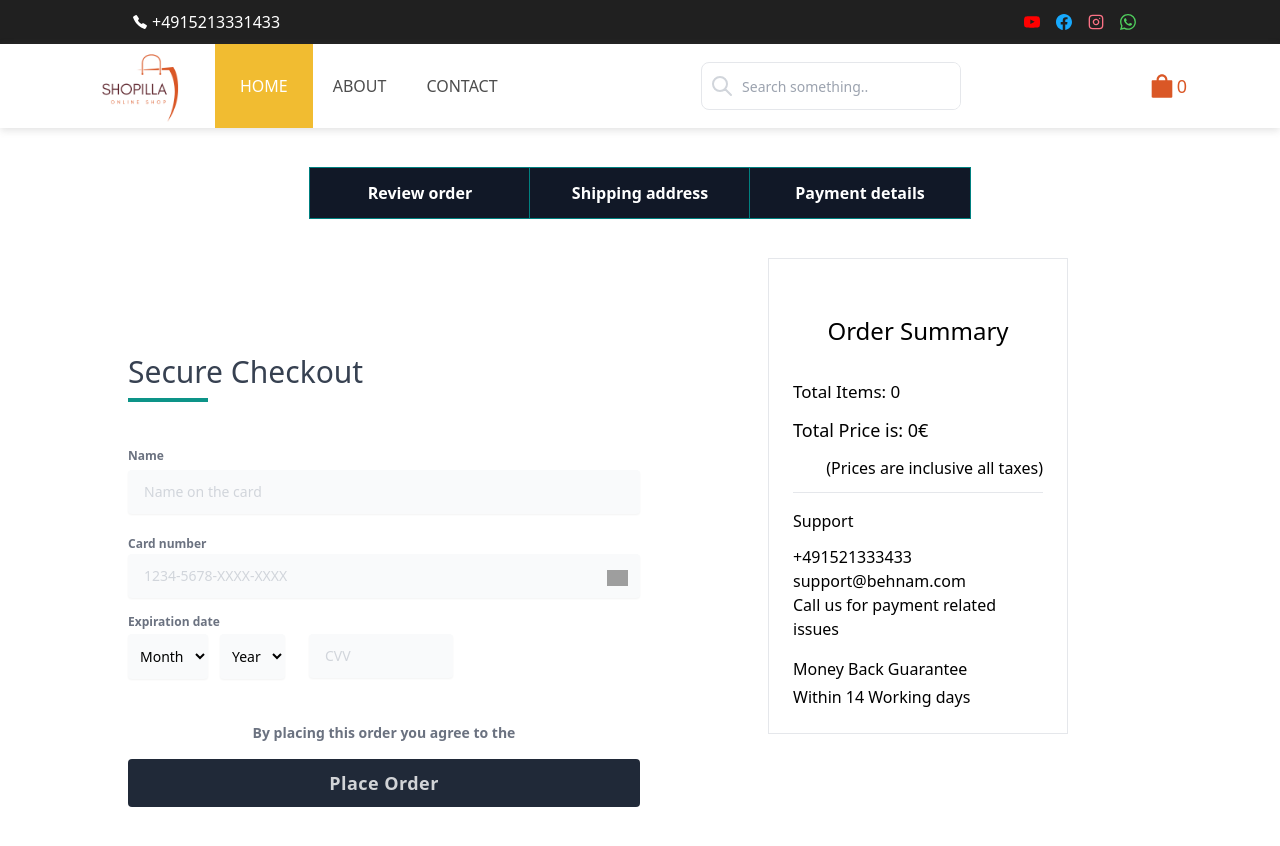
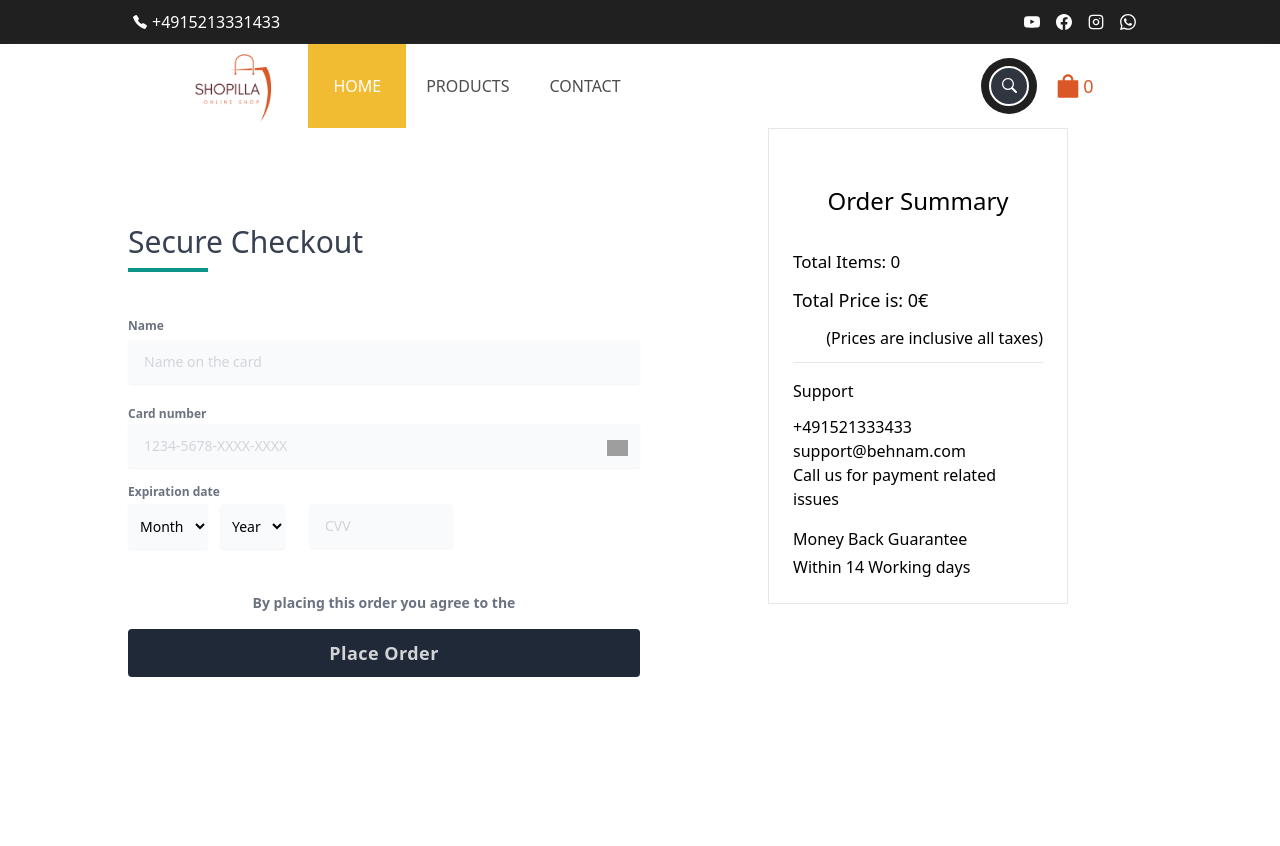
Before and after one commit to S-Rabi/E-Shop, a React (Create React App) app: page /pay in a window 1280 px wide. Shown: the top 846 px of the page. Built offline with nearby package versions, Linux system fonts and the light colour scheme; grey boxes are pictures that could not be loaded.

Commit message:
Project finished

```diff
--- a/package.json
+++ b/package.json
@@ -13,8 +13,11 @@
     "@testing-library/react": "^13.4.0",
     "@testing-library/user-event": "^13.5.0",
     "bootstrap": "^5.2.3",
+    "google-map-react": "^2.2.0",
+    "hamburger-react": "^2.5.0",
     "mdb-react-ui-kit": "^5.1.0",
     "mui-datatables": "^4.3.0",
+    "mui5-search": "^1.0.12",
     "react": "^18.2.0",
     "react-bootstrap": "^2.7.2",
     "react-custom-scrollbars-2": "^4.5.0",
--- a/src/App.js
+++ b/src/App.js
@@ -6,6 +6,7 @@ import CartProvider from "./CartContext";
 import Cart from "./components/Cart";
 import AddressForm from "./components/AddressForm";
 import Payment from "./components/Payment";
+import Contact from "./components/Contact";
 
 function App() {
   return (
@@ -18,6 +19,7 @@ function App() {
             <Route path="/cart" element={<Cart />} />
             <Route path="/checkout" element={<AddressForm />} />
             <Route path="/pay" element={<Payment />} />
+            <Route path="/contact" element={<Contact />} />
           </Routes>
         </BrowserRouter>
       </CartProvider>
--- a/src/CartContext.js
+++ b/src/CartContext.js
@@ -4,13 +4,8 @@ export const CartContext = createContext();
 
 export function CartProvider({ children }) {
   const [cartItem, setCartItem] = useState([]);
-  const [ totalItems, setTotalItems ] = useState(0);
-  const [ totalPrice, setTotalPrice ] = useState(0);
-  const [ discounted, setDiscounted ] = useState(0);
+  const [discounted, setDiscounted] = useState(0);
   const [filter, setFilter] = useState("");
-  // const [ couponInput, setCouponInput ] = useState("");
-  // const [ couponApplied, setCouponApplied ] = useState(false);
-
 
   const addToCart = (el) => {
     const itemsInCart = cartItem.find((i) => i.id === el.id);
--- a/src/components/AddressForm.js
+++ b/src/components/AddressForm.js
@@ -4,11 +4,6 @@ import { Link } from "react-router-dom";
 const AddressForm = () => {
   return (
     <div>
-      <div className="shopping-cart-btn ">
-        <button className="button">Review order</button>
-        <button className="button">Shipping address</button>
-        <button className="button">Payment details</button>
-      </div>
       <form className="reservationForm p-6 m-10 max-w-5xl h-fit mx-auto">
         <p className=" my-4 mx-auto text-[16px]">
           Almost there! Please fill the form to complete the process.
--- a/src/components/Card.js
+++ b/src/components/Card.js
@@ -10,7 +10,7 @@ function Card({ el }) {
     <div>
       <div class="relative m-8 flex w-[230px] flex-col overflow-hidden rounded-lg border border-gray-100 bg-white shadow-md ">
         <div class="relative mx-2 mt-2 flex h-40 overflow-hidden rounded-lg ">
-          <img class="object-cover mx-auto" src={el.image} />
+          <img class="object-cover mx-auto" src={el.image} alt="itemImage" />
         </div>
         <div class="mt-2 px-4 pb-4">
           <h2 class="text-l truncate font-medium text-slate-900">{el.title}</h2>
--- a/src/components/Cart.js
+++ b/src/components/Cart.js
@@ -86,12 +86,6 @@ function Cart() {
             </h2>
           </Link>
         </div>
-        <div className="shopping-cart-btn ">
-          <button className="button">Review order</button>
-          <button className="button">Shipping address</button>
-          <button className="button">Payment details</button>
-        </div>
-
         <div className="cart-container ">
           <div className=" order-item flex flex-col items-center  p-2">
             <div className="flex text-left w-[85%] mr-[10%] p-4 border-b-[1px]">
@@ -174,10 +168,7 @@ function Cart() {
               </p>
             </div>
             <Link to="/checkout">
-              <button
-                className="bg-[#202938] py-2.5 px-4 my-8 w-full text-white hover:bg-[#f1bc31] "
-                // onClick={() => passData(totalPrice)}
-              >
+              <button className="bg-[#202938] py-2.5 px-4 my-8 w-full text-white hover:bg-[#f1bc31] ">
                 PROCEED TO CHECKOUT
               </button>
             </Link>
--- /dev/null
+++ b/src/components/Contact.js
@@ -0,0 +1,71 @@
+import { MdEmail } from "react-icons/md";
+const Contact = () => {
+  return (
+    <div>
+      <div className="max-w-[1024px] mx-auto">
+        <h2 className="pt-8 font-semi-bold text-center text-[24px]">
+          Contact Us
+        </h2>
+        <p className="mb-4 p-4 ">
+          Whether you’re curious about our products or our discounted product
+          we’re ready to answer any and all questions.
+        </p>
+        <div className=" w-full flex">
+          <form className="p-6 m-1 w-full shadow-xl">
+            <h2 className="mt-2 mb-4 mx-auto fw-bold text-[25px] flex items-center">
+              <span>
+                <MdEmail className="mr-2" />
+              </span>
+              Write to us:
+            </h2>
+            <div className="relative z-0 w-full mb-6 group">
+              <input
+                type="text"
+                id="name"
+                className=" py-2.5 text-sm w-full  bg-transparent border-b-2  focus:outline-none"
+                placeholder="Your Name "
+              />
+            </div>
+            <div className="relative z-0 w-full mb-6 group">
+              <input
+                type="email"
+                id="email"
+                className=" py-2.5 text-sm w-full  bg-transparent border-b-2  focus:outline-none"
+                placeholder=" Your Email "
+              />
+            </div>
+            <div className="relative z-0 w-full mb-6 group">
+              <input
+                type="text"
+                id="address"
+                className=" py-2.5 text-sm w-full  bg-transparent border-b-2  focus:outline-none"
+                placeholder=" Your Message"
+              />
+            </div>
+            <button className="text-white bg-[#4cbead]  py-2 px-6  active:bg-[#f1bc31]">
+              SUBMIT
+            </button>
+          </form>
+
+          <div className=" m-2 w-full shadow-xl">
+            <iframe
+              style={{ width: "100%", height: "350px" }}
+              title="map"
+              src="https://maps.google.com/maps?width=520&amp;height=424&amp;hl=en&amp;q=ballindamm%20Hamburg+()&amp;t=&amp;z=14&amp;ie=UTF8&amp;iwloc=B&amp;output=embed"
+            ></iframe>
+          </div>
+        </div>
+
+        <div className=" p-4">
+          <h2 className=" mt-4 mb-3 font-bold">Support</h2>
+          <h4>+491521333433</h4>
+          <h4>support@behnam.com</h4>
+          <p>Call us for payment related issues</p>
+          <h3 className=" mt-4 mb-1 font-medium">Money Back Guarantee</h3>
+          <p>Within 14 Working days</p>
+        </div>
+      </div>
+    </div>
+  );
+};
+export default Contact;
--- a/src/components/Home.js
+++ b/src/components/Home.js
@@ -27,9 +27,11 @@ export const Products = () => {
         <div className="flex flex-wrap justify-center">
           {data
             .filter((item) => {
-              return (filter === ""
+              return filter.trim() === ""
                 ? item
-                : (item.title.toLowerCase().includes(filter.toLowerCase()) ? item : null));
+                : item.title.toLowerCase().includes(filter.toLowerCase())
+                ? item
+                : null;
             })
             .map((post) => (
               <div key={post.id}>
--- a/src/components/Nav.js
+++ b/src/components/Nav.js
@@ -1,4 +1,3 @@
-import React, { useState } from "react";
 import { Link } from "react-router-dom";
 import { AiFillShopping } from "react-icons/ai";
 import { ImYoutube } from "react-icons/im";
@@ -6,14 +5,14 @@ import { BsFacebook } from "react-icons/bs";
 import { BsWhatsapp } from "react-icons/bs";
 import { FiInstagram } from "react-icons/fi";
 import { IoCallSharp } from "react-icons/io5";
+import { GoSearch } from "react-icons/go";
 import { CartContext } from "../CartContext";
 import { useContext } from "react";
 import Logo from "../assets/1.png";
+//---------------------------------------
 
 const Nav = () => {
   const { cartItem, filter, setFilter } = useContext(CartContext);
-
-
 
   return (
     <>
@@ -24,68 +23,54 @@ const Nav = () => {
             +4915213331433
           </p>
           <div className="social-app flex p-2 ">
-            <ImYoutube className="social-app mx-2 text-[#FF0000]  hover:scale-125 cursor-pointer" />
-            <BsFacebook className="social-app mx-2 text-[#17A9FD]  hover:scale-125 cursor-pointer" />
-            <FiInstagram className="social-app mx-2 text-rose-400  hover:scale-125 cursor-pointer" />
-            <BsWhatsapp className="social-app mx-2 text-[#4FCE5D]  hover:scale-125 cursor-pointer  ease-in-out" />
+            <ImYoutube className="social-app mx-2 hover:text-[#FF0000]  hover:scale-125 cursor-pointer" />
+            <BsFacebook className="social-app mx-2 hover:text-[#17A9FD]  hover:scale-125 cursor-pointer" />
+            <FiInstagram className="social-app mx-2 hover:text-rose-400  hover:scale-125 cursor-pointer" />
+            <BsWhatsapp className="social-app mx-2 hover:text-[#4FCE5D]  hover:scale-125 cursor-pointer  ease-in-out" />
           </div>
         </div>
       </div>
       <div className="navbar ">
         <div className="flex items-center align-middle">
-          <img src={Logo} alt="" className="logo w-[90px] mr-8" />
-
+          <Link to="/">
+            <img src={Logo} alt="" className="logo w-[90px] mr-8" />
+          </Link>
           <div className="nav-text flex w-[300px] text-[#4d4d4d] ">
             <Link to="/">
               <h1 className="nav-link nav-home-link">HOME</h1>
             </Link>
             <Link to={"/"}>
               <h1 className="nav-link hover:bg-[#f1bc31] hover:text-white ">
-                about
+                Products
               </h1>
             </Link>
-            <Link to={"/"}>
+            <Link to={"/contact"}>
               <h1 className="nav-link hover:bg-[#f1bc31] hover:text-white">
                 contact
               </h1>
-            </Link>{" "}
+            </Link>
           </div>
         </div>
-        <div className="search-bar">
-          <div class="relative border flex items-center w-full h-12 rounded-lg focus-within:shadow-lg bg-white overflow-hidden">
-            <div class="grid place-items-center h-full w-12 text-gray-300">
-              <svg
-                xmlns="http://www.w3.org/2000/svg"
-                class="h-6 w-6"
-                fill="none"
-                viewBox="0 0 24 24"
-                stroke="currentColor"
-              >
-                <path
-                  stroke-linecap="round"
-                  stroke-linejoin="round"
-                  stroke-width="2"
-                  d="M21 21l-6-6m2-5a7 7 0 11-14 0 7 7 0 0114 0z"
-                />
-              </svg>
-            </div>
-
+        <div className="flex justify-center">
+          <div class="searchBox">
             <input
-              class="peer h-full w-full outline-none text-sm text-gray-700 pr-2"
+              class="searchInput"
               type="text"
-              id="search"
-              placeholder="Search something.."
+              placeholder="Search"
               value={filter}
               onChange={(e) => setFilter(e.target.value)}
             />
+            <button class="searchButton" type="submit">
+              <GoSearch />
+            </button>
+          </div>
+          <div className="cart-icon ml-4 flex  text-[#da5726] items-center text-[30px]">
+            <Link to={"/cart"}>
+              <AiFillShopping className="" />
+            </Link>
+            <span className="text-[18px]">{cartItem.length}</span>
           </div>
         </div>
-        <Link to={"/cart"}>
-          <div className=" flex text-[#da5726] items-center text-[30px]	">
-            <AiFillShopping />
-            <span className="text-[18px]">{cartItem.length}</span>
-          </div>
-        </Link>
       </div>
     </>
   );
--- a/src/components/Payment.js
+++ b/src/components/Payment.js
@@ -24,11 +24,6 @@ export default function Basic() {
 
   return (
     <div className="payment ">
-      <div className="shopping-cart-btn ">
-        <button className="button">Review order</button>
-        <button className="button">Shipping address</button>
-        <button className="button">Payment details</button>
-      </div>
       <div class="relative mx-auto w-full bg-white">
         <div class="grid min-h-screen grid-cols-10">
           <div class="col-span-full py-6 px-4 sm:py-12 lg:col-span-6 lg:py-24">
--- a/src/index.css
+++ b/src/index.css
@@ -6,10 +6,14 @@
   margin: 0;
   box-sizing: border-box;
 }
+body {
+  min-width: 828px;
+}
 .top-nav-container {
   height: 44px;
   background-color: #202020;
   display: flex;
+  width: 100%;
 }
 .top-navbar {
   display: flex;
@@ -165,3 +169,65 @@
 .btn-40:hover .new {
   transform: translateX(0);
 }
+/* SEARCH CSS STARTS FROM HERE */
+.form-control-borderless {
+  border: none;
+}
+
+.form-control-borderless:hover,
+.form-control-borderless:active,
+.form-control-borderless:focus {
+  border: none;
+  outline: none;
+  box-shadow: none;
+}
+
+.searchBox {
+  background: #202020;
+  height: 56px;
+  border-radius: 40px;
+  padding: 8px;
+}
+
+.searchBox:hover > .searchInput {
+  width: 240px;
+  padding: 0 6px;
+}
+
+.searchBox:hover > .searchButton {
+  background: #f1bc31;
+  color: #2f3640;
+}
+.searchButton {
+  color: white;
+  float: right;
+  width: 40px;
+  height: 40px;
+  border-radius: 50%;
+  border-radius: 50%;
+  display: flex;
+  justify-content: center;
+  align-items: center;
+  transition: 0.4s;
+  background: #2f3640;
+  border: 2px solid white;
+}
+.searchInput {
+  border: none;
+  background: none;
+  outline: none;
+  float: left;
+  padding: 0;
+  color: white;
+  font-size: 16px;
+  transition: 0.4s;
+  line-height: 40px;
+  width: 0px;
+}
+
+@media screen and (max-width: 620px) {
+  .searchBox:hover > .searchInput {
+    width: 150px;
+    padding: 0 6px;
+  }
+}
```
Also changed, not shown: 1 other file (tests, documents, lock files or other folders).
